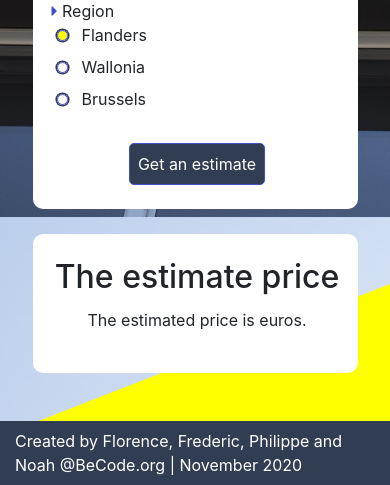
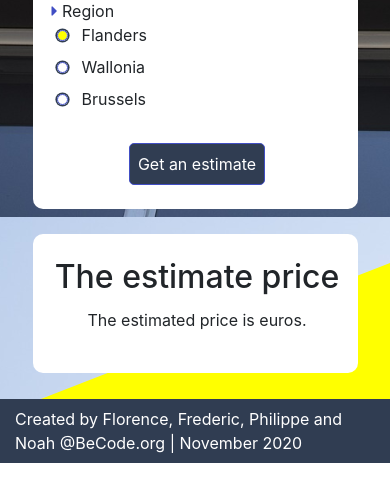
Before and after one commit to leroyphilippe2604/ImmoEliza, a PHP site: page / in a window 390 px wide. Shown: the part 627-1112 px from the top of the page. After the commit the page ends 1090 px from the top, so only its background shows below. Run offline with PHP 8.4, Linux system fonts and the light colour scheme; some libraries are stand-ins or nearby versions.

Commit message:
footerOK

```diff
--- a/index.php
+++ b/index.php
@@ -198,7 +198,7 @@
                 </form>
             </div>
             <div class="d-md-none space"></div>
-            <div class="col-10 col-md-4 mx-auto pl-1 pl-md-2 pr-0 py-4 d-flex flex-column reponse">
+            <div class="col-10 col-md-4 mx-auto mb-5 pl-1 pl-md-2 pr-0 py-4 d-flex flex-column reponse">
                 <div id="price">
                     <p class="h2 text-center">The estimate price</p>
                 </div>
@@ -221,6 +221,7 @@
         <div class="above-gradient"></div>
     </section>
     <!--Footer-->
+    <div class="footerReplace"></div>
     <div class="container-fluid footer mt-5">
         <div class="row">
             <div class="col-12 d-flex py-2">
--- a/style.css
+++ b/style.css
@@ -123,10 +123,15 @@ i.fas {
   z-index: -1;
 }
 
+.footerReplace{
+  position:relative;
+  height:5vh;
+  background-color: transparent;
+}
+
 .footer {
-  position: relative;
+  position: absolute;
+  bottom:0rem;
   background-color: #303d52;
   color: white;
 }
-
-/*Heroku*/
```
